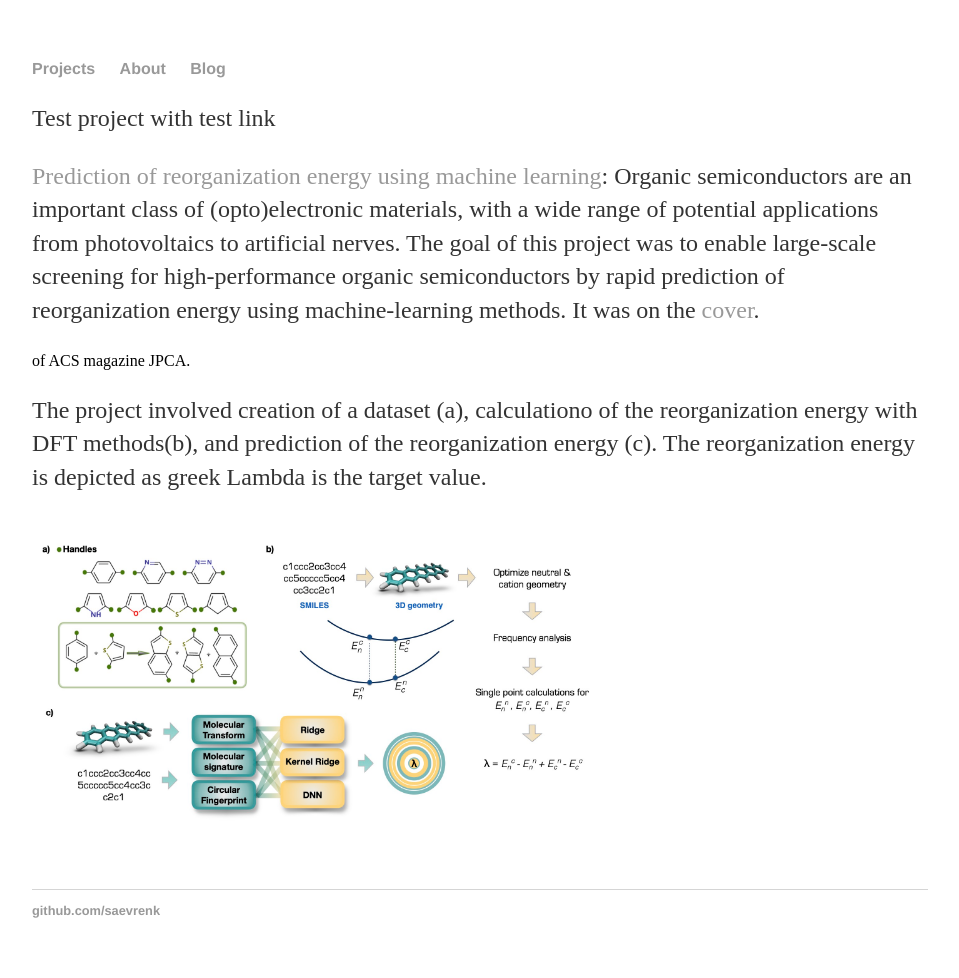
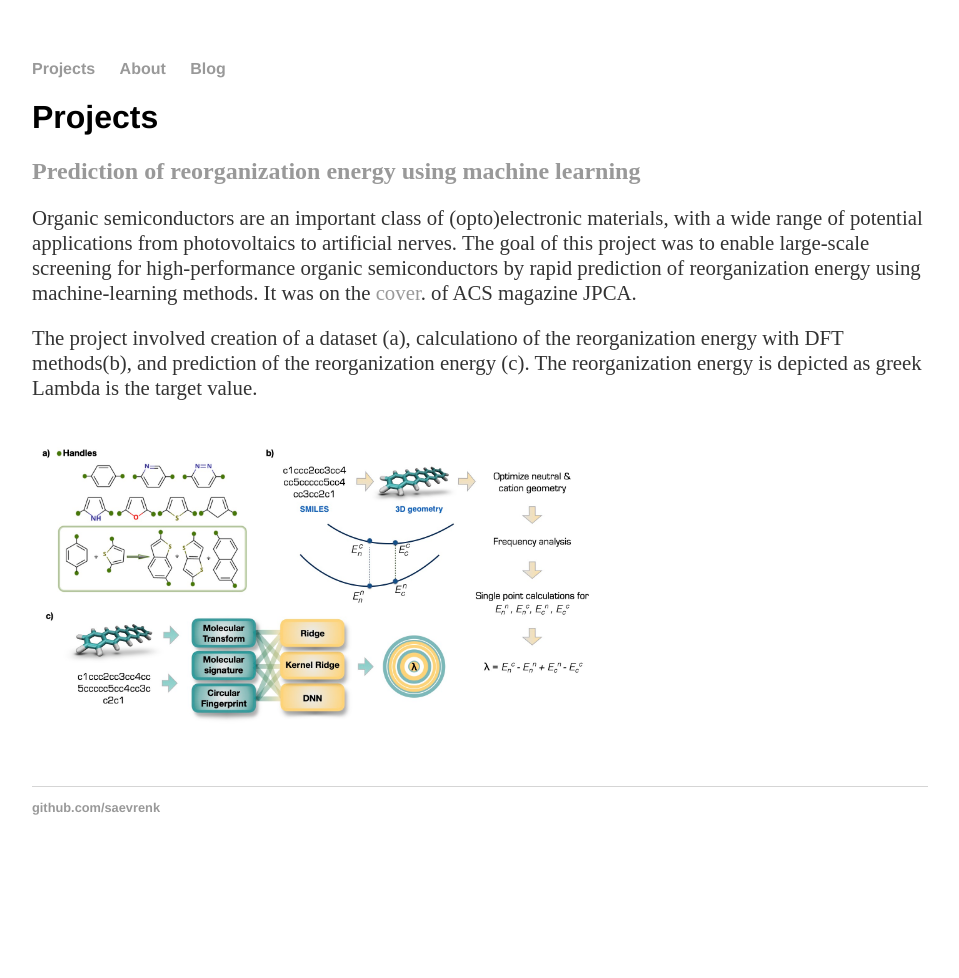
Before and after one commit to saevrenk/saevrenk.github.io, a Jekyll site: the page built from index.html, in a window 1280 px wide. Shown: the whole page, without its empty margins (160-1119 px from the left). Built offline with Jekyll 4.4.1, drawn with Linux system fonts in a browser that asks for light colours; after the commit the page ends 900 px from its top, so only the background shows below that.

Commit message:
font and style adjustments

```diff
--- a/css/main.css
+++ b/css/main.css
@@ -32,8 +32,8 @@ h1 {
 }
 
 p {
-    font-size: 1.5em;
-    line-height: 1.4em;
+    font-size: 1.3em;
+    line-height: 1.2em;
     color: #333;
 }
 
--- a/index.html
+++ b/index.html
@@ -4,16 +4,16 @@ title: Hello
 ---
 <div class="blurb">
 
-	<p> Test project with test link </p>
-
-	<p><a href:"https://pubs.acs.org/doi/abs/10.1021/acs.jpca.9b02733">
-			Prediction of reorganization energy using machine learning</a>:
+	<h1>Projects</h1>
+	<h2><a href:"https://pubs.acs.org/doi/abs/10.1021/acs.jpca.9b02733">
+			Prediction of reorganization energy using machine learning</a></h2>
+	<p>
 		Organic semiconductors are an important class of (opto)electronic materials,
 		with a wide range of potential applications from photovoltaics to artificial nerves.
 		The goal of this project was to enable large-scale screening for high-performance
 		organic semiconductors by rapid prediction of reorganization energy
 		using machine-learning methods. It was on the <a href:"https://pubs.acs.org/toc/jpcafh/123/36">cover</a>.
-	</p> of ACS magazine JPCA.
+		of ACS magazine JPCA.</p>
 	<p> The project involved creation of a dataset (a),
 		calculationo of the reorganization energy with DFT methods(b),
 		and prediction of the reorganization energy (c). The reorganization energy
```
